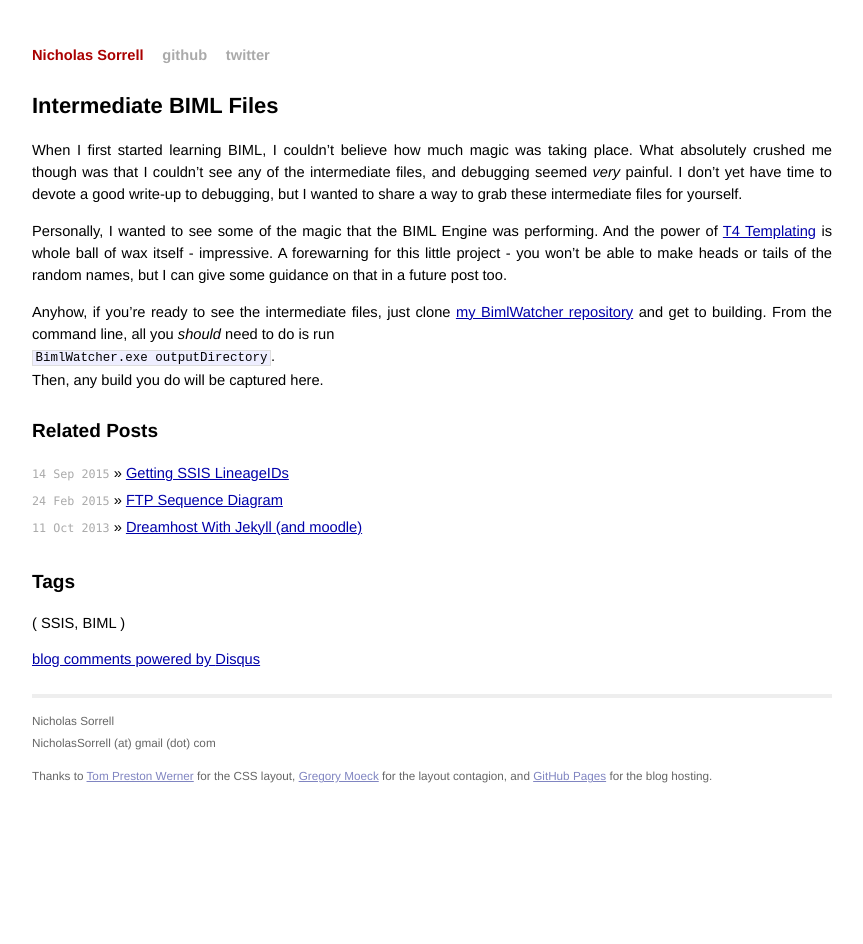
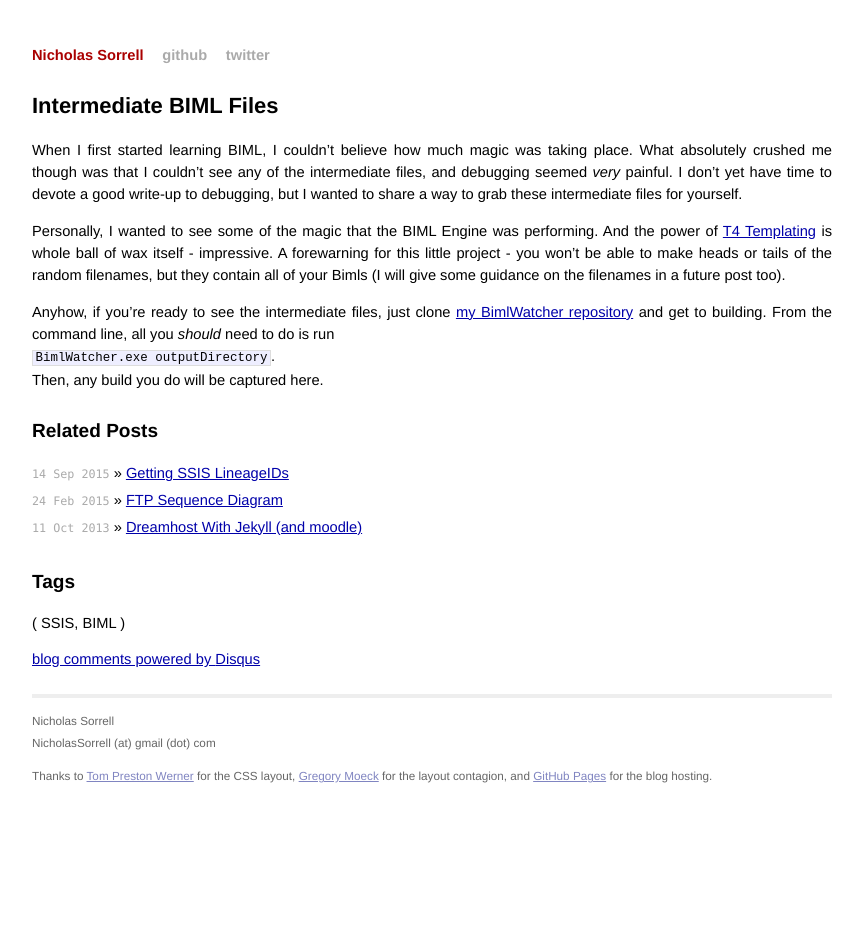
Before and after one commit to sorrell/sorrell.github.com, a Jekyll site: the page built from _posts/2015-09-29-Intermediate-Biml-Files.md, in a window 1280 px wide. Shown: the whole page, without its empty margins (208-1071 px from the left). Built offline with Jekyll 4.4.1, drawn with Linux system fonts in a browser that asks for light colours; Markdown is read by kramdown in place of the engine named in the settings; comment, search, counter and statistics services are not loaded.

Commit message:
Post edits

```diff
--- a/_posts/2015-09-29-Intermediate-Biml-Files.md
+++ b/_posts/2015-09-29-Intermediate-Biml-Files.md
@@ -7,7 +7,7 @@ tags: [SSIS, BIML]
 
 When I first started learning BIML, I couldn't believe how much magic was taking place. What absolutely crushed me though was that I couldn't see any of the intermediate files, and debugging seemed *very* painful.  I don't yet have time to devote a good write-up to debugging, but I wanted to share a way to grab these intermediate files for yourself.
 
-Personally, I wanted to see some of the magic that the BIML Engine was performing.  And the power of [T4 Templating](http://www.hanselman.com/blog/T4TextTemplateTransformationToolkitCodeGenerationBestKeptVisualStudioSecret.aspx) is whole ball of wax itself - impressive.  A forewarning for this little project - you won't be able to make heads or tails of the random names, but I can give some guidance on that in a future post too.
+Personally, I wanted to see some of the magic that the BIML Engine was performing.  And the power of [T4 Templating](http://www.hanselman.com/blog/T4TextTemplateTransformationToolkitCodeGenerationBestKeptVisualStudioSecret.aspx) is whole ball of wax itself - impressive.  A forewarning for this little project - you won't be able to make heads or tails of the random filenames, but they contain all of your Bimls (I will give some guidance on the filenames in a future post too).
 
 Anyhow, if you're ready to see the intermediate files, just clone [my BimlWatcher repository](https://github.com/sorrell/BimlWatcher) and get to building.  From the command line, all you *should* need to do is run
 `BimlWatcher.exe outputDirectory`.
```
